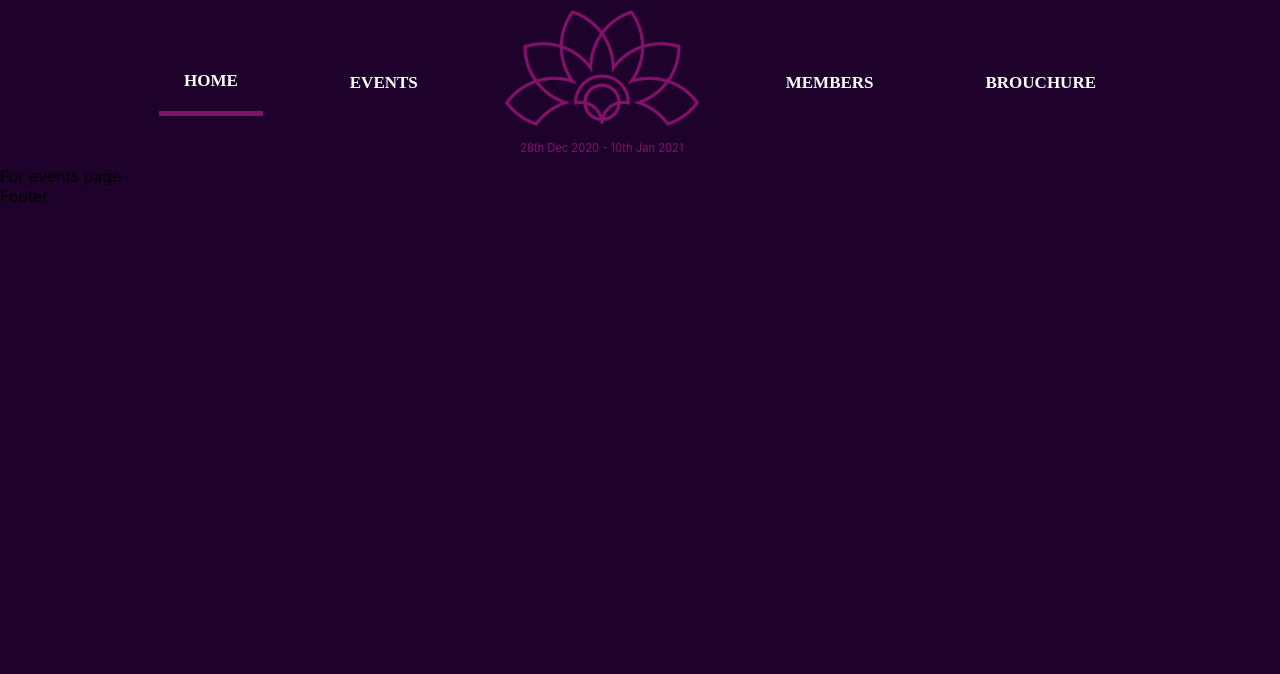
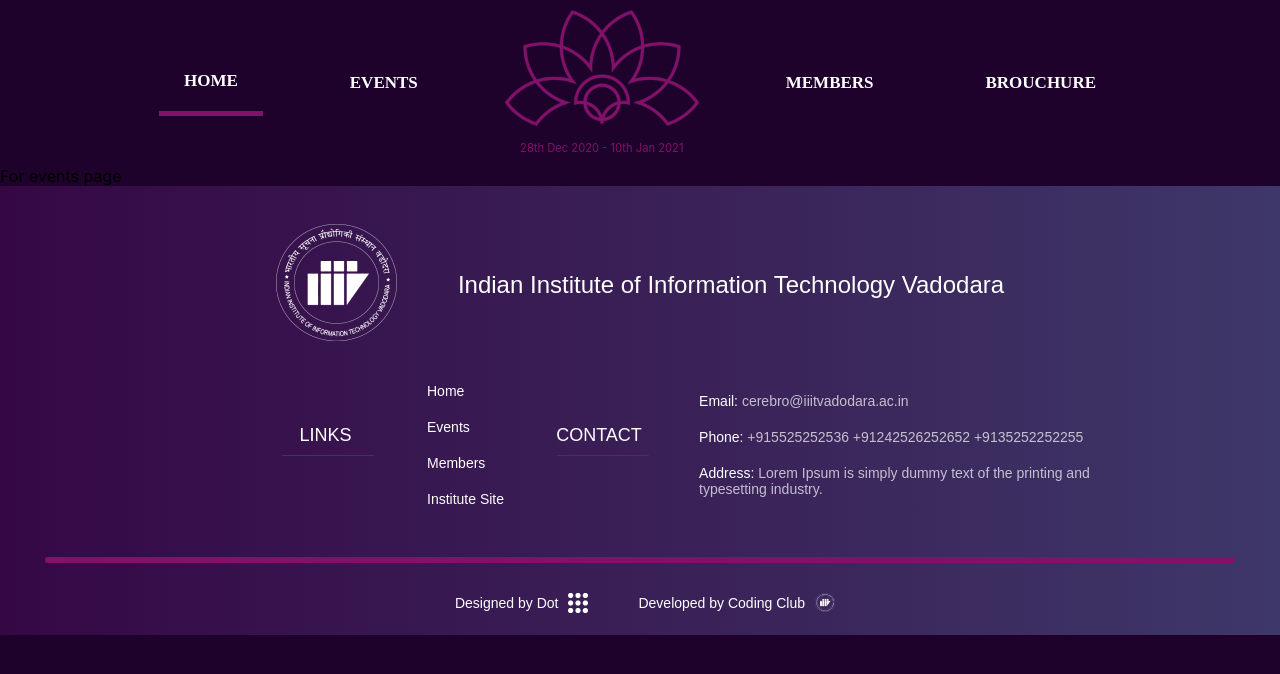
Before and after one commit to kreiva-iiitv/keriva-frontend-2020, a React (Create React App) app: page /event in a window 1280 px wide. Shown: the top 674 px of the page. Built offline with nearby package versions, Linux system fonts and the light colour scheme.

Commit message:
code refactor

```diff
--- a/public/index.html
+++ b/public/index.html
@@ -1,43 +1,20 @@
 <!DOCTYPE html>
 <html lang="en">
+
 <head>
   <meta charset="utf-8" />
   <link rel="icon" href="%PUBLIC_URL%/favicon.ico" />
   <meta name="viewport" content="width=device-width, initial-scale=1" />
   <meta name="theme-color" content="#000000" />
-    <meta
-      name="description"
-      content="Web site created using create-react-app"
-    />
+  <meta name="description" content="Web site created using create-react-app" />
   <link rel="apple-touch-icon" href="%PUBLIC_URL%/logo192.png" />
-    <!--
-      manifest.json provides metadata used when your web app is installed on a
-      user's mobile device or desktop. See https://developers.google.com/web/fundamentals/web-app-manifest/
-    -->
   <link rel="manifest" href="%PUBLIC_URL%/manifest.json" />
-    <!--
-      Notice the use of %PUBLIC_URL% in the tags above.
-      It will be replaced with the URL of the `public` folder during the build.
-      Only files inside the `public` folder can be referenced from the HTML.
+  <title>Kreiva 2021</title>
+</head>
 
-      Unlike "/favicon.ico" or "favicon.ico", "%PUBLIC_URL%/favicon.ico" will
-      work correctly both with client-side routing and a non-root public URL.
-      Learn how to configure a non-root public URL by running `npm run build`.
-    -->
-    <title>React App</title>
-  </head>
 <body>
   <noscript>You need to enable JavaScript to run this app.</noscript>
   <div id="root"></div>
-    <!--
-      This HTML file is a template.
-      If you open it directly in the browser, you will see an empty page.
+</body>
 
-      You can add webfonts, meta tags, or analytics to this file.
-      The build step will place the bundled scripts into the <body> tag.
-
-      To begin the development, run `npm start` or `yarn start`.
-      To create a production bundle, use `npm run build` or `yarn build`.
-    -->
-  </body>
 </html>
--- a/src/Component/Footer/index.jsx
+++ b/src/Component/Footer/index.jsx
@@ -1,9 +1,88 @@
 import React from 'react';
 
+import 'font-awesome/css/font-awesome.min.css';
+import "./Footer.css";
+
+// import images
+import inslogo from "../../Assets/Images/inslogo.png";
+import dotlogo from "../../Assets/Images/dot.png";
+import cclogo from "../../Assets/Images/inslogo.png";
+
+
 const Footer = () => {
+
+  const link_toogle = () => {
+    var element = document.getElementById("cyka");
+
+    if (element.classList) {
+      element.classList.toggle("link-display");
+    } else {
+      var classes = element.className.split(" ");
+      var i = classes.indexOf("link-display");
+
+      if (i >= 0)
+        classes.splice(i, 1);
+      else
+        classes.push("link-display");
+      element.className = classes.join(" ");
+    }
+  };
+
   return (
     <footer>
-      Footer
+      <div className="inname">
+        <div>
+          <img src={inslogo} alt="iiitv-logo" className="inslog"></img>
+        </div>
+        <div className="iiitv-name">
+          Indian Institute of Information Technology Vadodara
+        </div>
+      </div>
+
+      <div className="linkcon">
+
+        <div className="footerlin">
+          <div className="link-drop">
+            <div className="linkna">
+              LINKS
+              <hr className="underline"></hr>
+            </div>
+            <div class="link-toogle" onClick={() => link_toogle()} >
+              <i class="fa fa-angle-down fa-2x" aria-hidden="true" color="white"></i>
+            </div>
+          </div>
+          <div className="links" id="cyka">
+            <a href="" className="link">Home</a>
+            <a href="" className="link">Events</a>
+            <a href="" className="link">Members</a>
+            <a href="" className="link">Institute Site</a>
+          </div>
+        </div>
+
+        <div className="footerlin">
+          <div className="conna">
+            CONTACT
+          <hr className="underline"></hr>
+          </div>
+          <div className="contact">
+            <div className="clink">Email: <div className="con-details">cerebro@iiitvadodara.ac.in</div></div>
+            <div className="clink">Phone: <div className="con-details">+915525252536  +91242526252652  +9135252252255</div></div>
+            <div className="clink">Address: <div className="con-details">Lorem Ipsum is simply dummy text of the printing and typesetting industry.</div></div>
+          </div>
+        </div>
+      </div>
+
+      <hr className="lastline"></hr>
+      <div className="dev">
+        <div className="dot">
+          <p className="p-dev">Designed by Dot</p>
+          <img src={dotlogo} alt="dot-logo" className="dotlogo"></img>
+        </div>
+        <div className="cc">
+          <p className="p-dev">Developed by Coding Club</p>
+          <img src={cclogo} alt="cc-logo" className="dotlogo"></img>
+        </div>
+      </div>
     </footer>
   );
 }
--- a/src/Component/Home/About/About.css
+++ b/src/Component/Home/About/About.css
@@ -221,3 +221,9 @@
     font-size: 8px;
   }
 }
+
+@media screen and (max-width: 400px) {
+  .About__root {
+    width: auto;
+  }
+}
```
Also changed, not shown: src/App.js (+4 -10 lines), src/Component/Footer/Footer.jsx (deleted, +0 -90 lines), src/setupTests.js (deleted, +0 -5 lines), public/manifest.json, src/logo.svg (deleted), 1 other file (tests, documents, lock files or other folders). Lines whose indentation alone changed are shown as unchanged.
